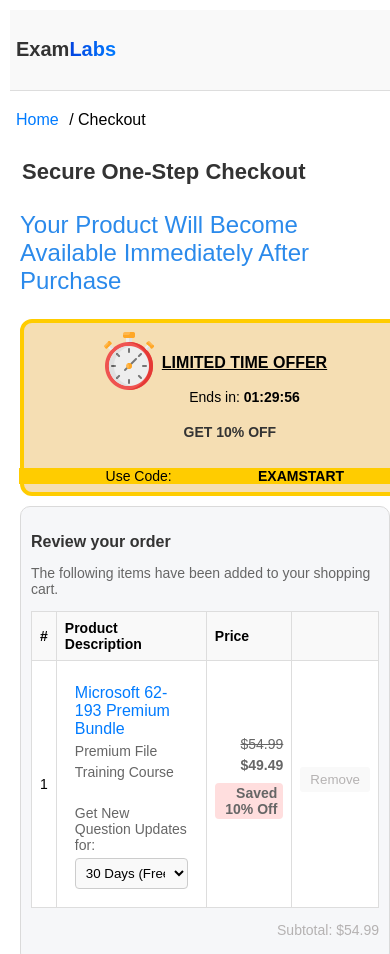
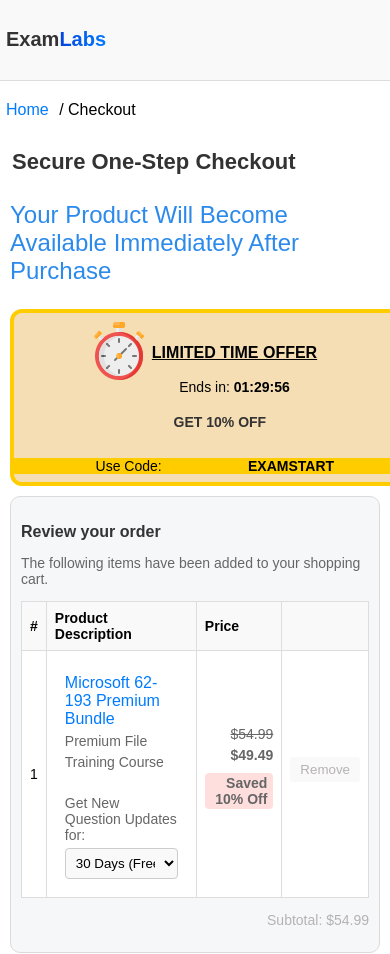
Before and after one commit to ShrutiSangwan07/Tyrhino, a plain HTML site: page index.html in a window 390 px wide. Shown: the top 954 px of the page. Drawn offline with Linux system fonts and the light colour scheme.

Commit message:
updated css

```diff
--- a/styles.css
+++ b/styles.css
@@ -539,7 +539,7 @@
         width: 100%;
         overflow-x: hidden;
     }
-    .container {
+    .scroll-container {
         padding: 10px;
     }
 
@@ -556,6 +556,7 @@
         flex-direction: column;
         height: auto;
         margin-left: 0;
+        overflow: hidden;
     }
 
     .offer-left{
```
